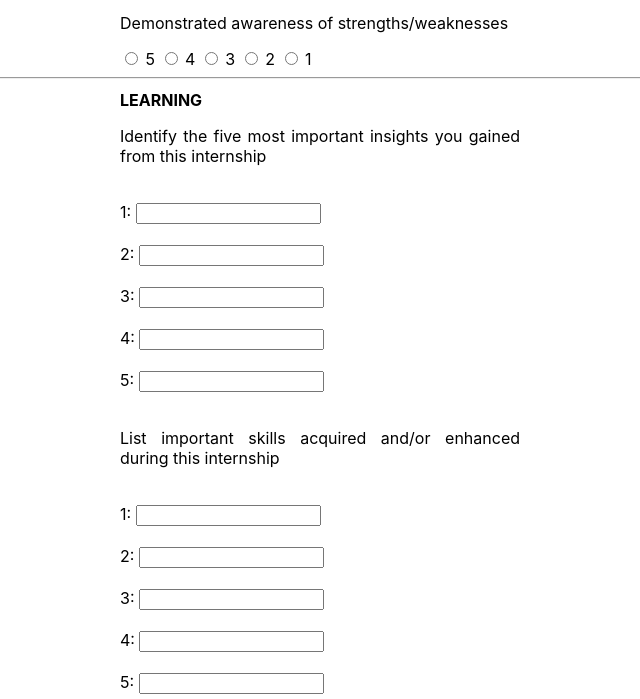
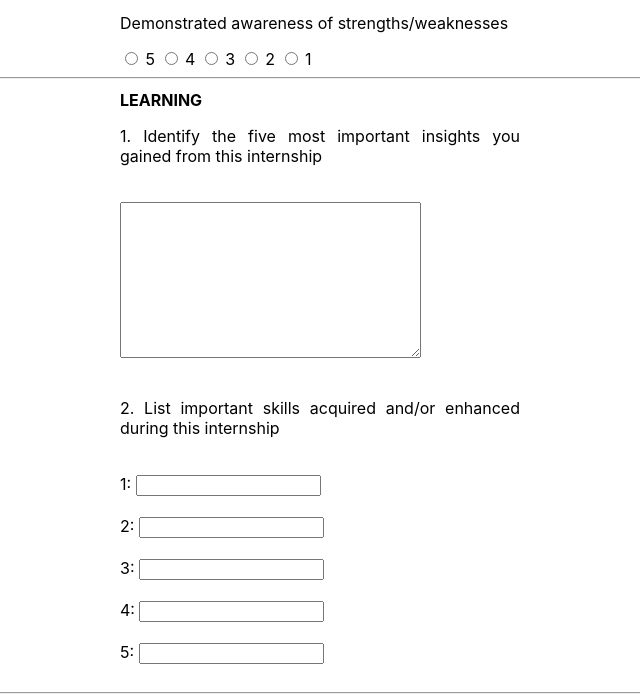
Before and after one commit to iraytee-code/survey-form-using-html-only, a plain HTML site: page index.html in a window 1280 px wide. Shown: the part 3009-3708 px from the top of the page, without its empty margins (320-960 px from the left). Drawn offline with Linux system fonts and the light colour scheme.

Commit message:
Changes to be committed: added textarea tag

```diff
--- a/index.html
+++ b/index.html
@@ -316,18 +316,11 @@
             <hr>
             <div style="max-width: 400px; min-width: 300px; margin: auto; text-align: justify;">
                 <h1 style="font-size: 1rem;">LEARNING</h1>
-                <p>Identify the five most important insights you gained from this internship</p><br>
-                <label for="listOne">1:</label>
-                <input type="text" id="ListOne" name="ListOne" value=""><br><br>
-                <label for="ListTwo">2:</label>
-                <input type="text" id="ListTwo" name="ListTwo" value=""><br><br>
-                <label for="ListThree">3: </label>
-                <input type="text" id="ListThree" name="ListThree" value=""><br><br>
-                <label for="ListFour">4:</label>
-                <input type="text" id="ListFour" name="ListFour" value=""><br><br>
-                <label for="ListFive">5:</label>
-                <input type="text" id="ListFive" name="ListFive" value=""><br> <br>
-                <p>List important skills acquired and/or enhanced during this internship</p><br>
+                <p>1. Identify the five most important insights you gained from this internship</p><br>
+
+                <textarea name="" id="" cols="35" rows="10"></textarea> <br><br>
+
+                <p>2. List important skills acquired and/or enhanced during this internship</p><br>
                 <label for="listOne">1:</label>
                 <input type="text" id="ListOne" name="ListOne" value=""><br><br>
                 <label for="ListTwo">2:</label>
```
